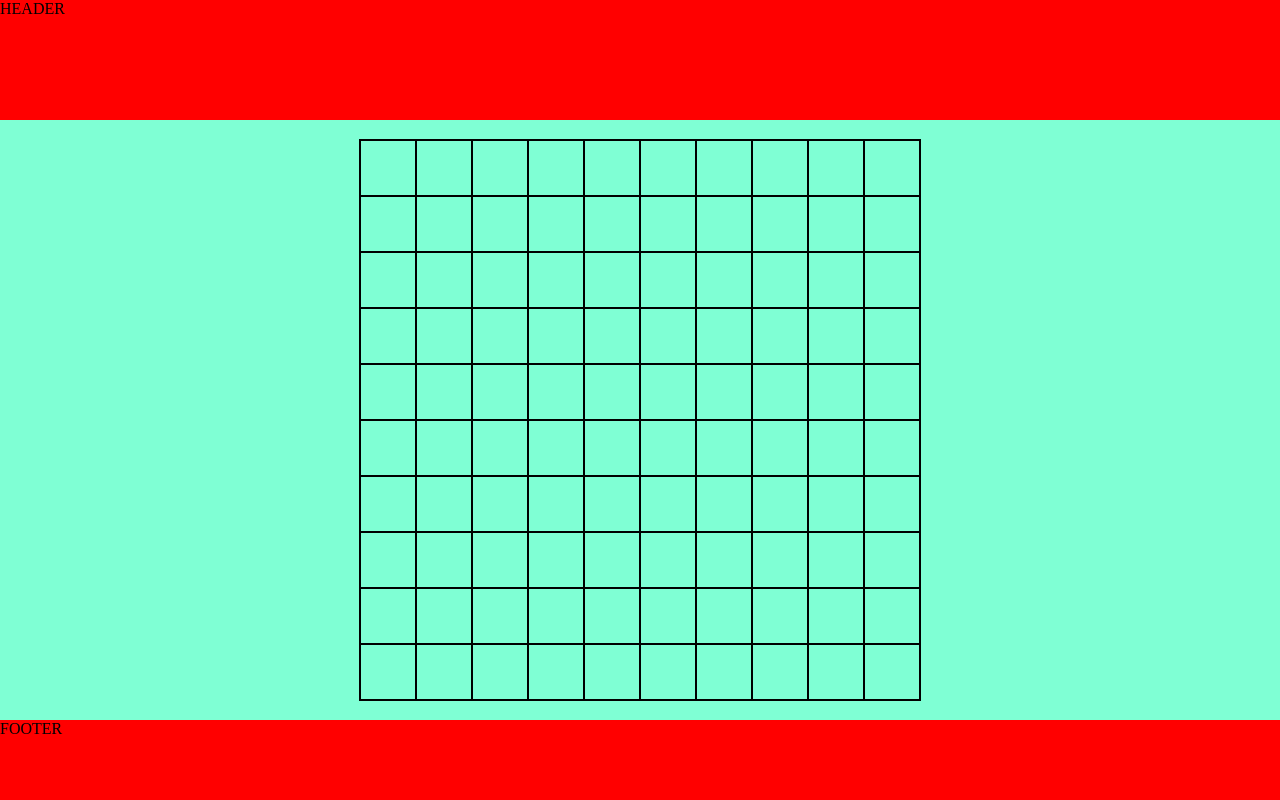
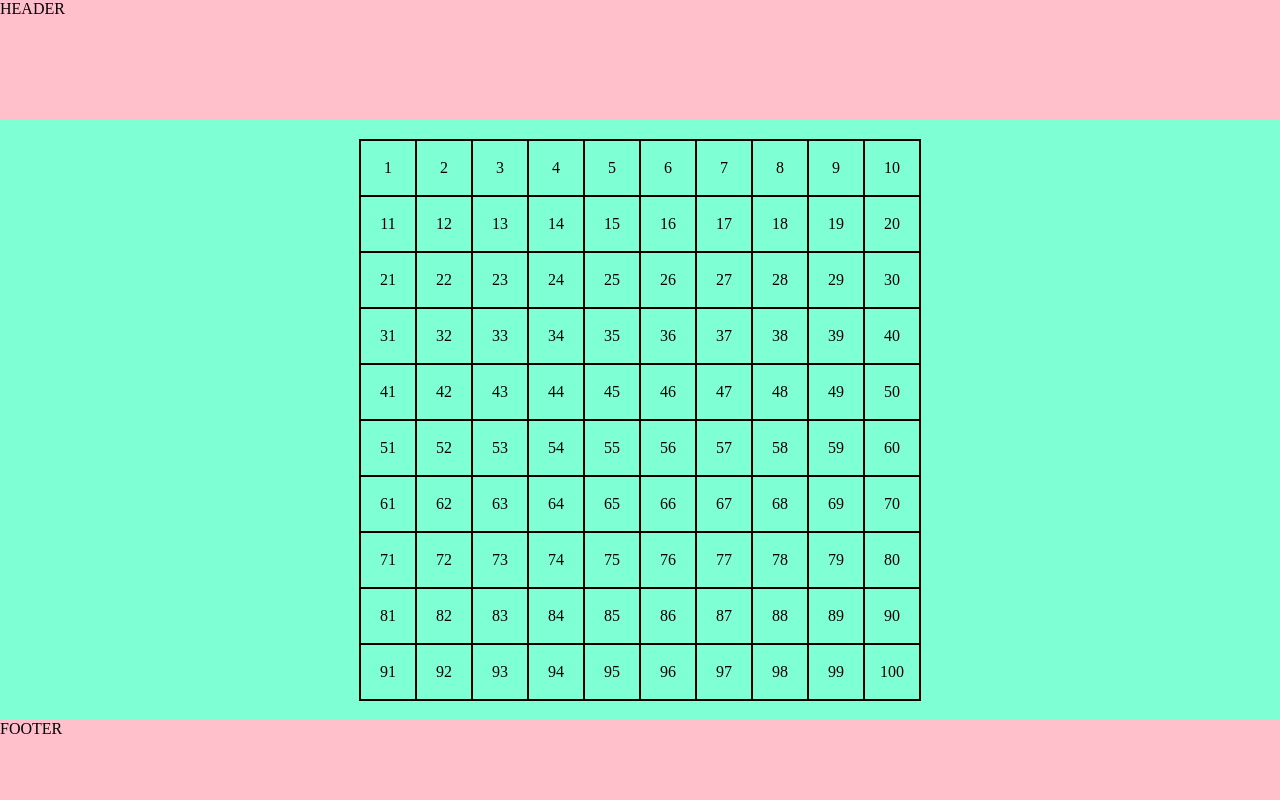
Before and after one commit to ClaudioAiello23/js-campominato-grid, a plain HTML site: page index.html in a window 1280 px wide. Drawn offline with Linux system fonts and the light colour scheme.

Commit message:
num.celle e con JS-centratura numeri con css

```diff
--- a/css/style.css
+++ b/css/style.css
@@ -41,7 +41,7 @@ REGOLE HEADER
 
 header{
     height: var(--header_height);
-    background-color: red;
+    background-color: pink;
 
 }
 
@@ -75,6 +75,9 @@ main{
     width: calc(70vh/10);
     height: calc(70vh/10);
     border: var(--main_border);
+    display:flex;
+    align-items: center;
+    justify-content: center;
 }
 
 
@@ -86,6 +89,6 @@ REGOLE FOOTER
 
 footer{
     height: var(--footer_height);
-    background-color: red;
+    background-color: pink;
 
 }
--- a/js/main.js
+++ b/js/main.js
@@ -1,5 +1,4 @@
 'use strict';
-/* <div class="cell_box"></div> */
 
 /*
 *************************
@@ -14,6 +13,8 @@ function createMyElement(htmlElement, className) {
     element.classList.add(className);
 
     return element;
+    /* Mi creo questa funzione per creare l'elemento
+     <div class="cell_box"></div> */
 }
 
 
@@ -34,5 +35,6 @@ cellContainer; il tutto lo inserisco in un ciclo FOR per replicare
 100 volte l'operazione e creare la griglia di partenza*/
 for (let i = 1; i <= 100; i++) {
     let cellBox = createMyElement('div', 'cell_box');
+    cellBox.innerHTML += [i];
     cellContainer.append(cellBox);
 }
```
